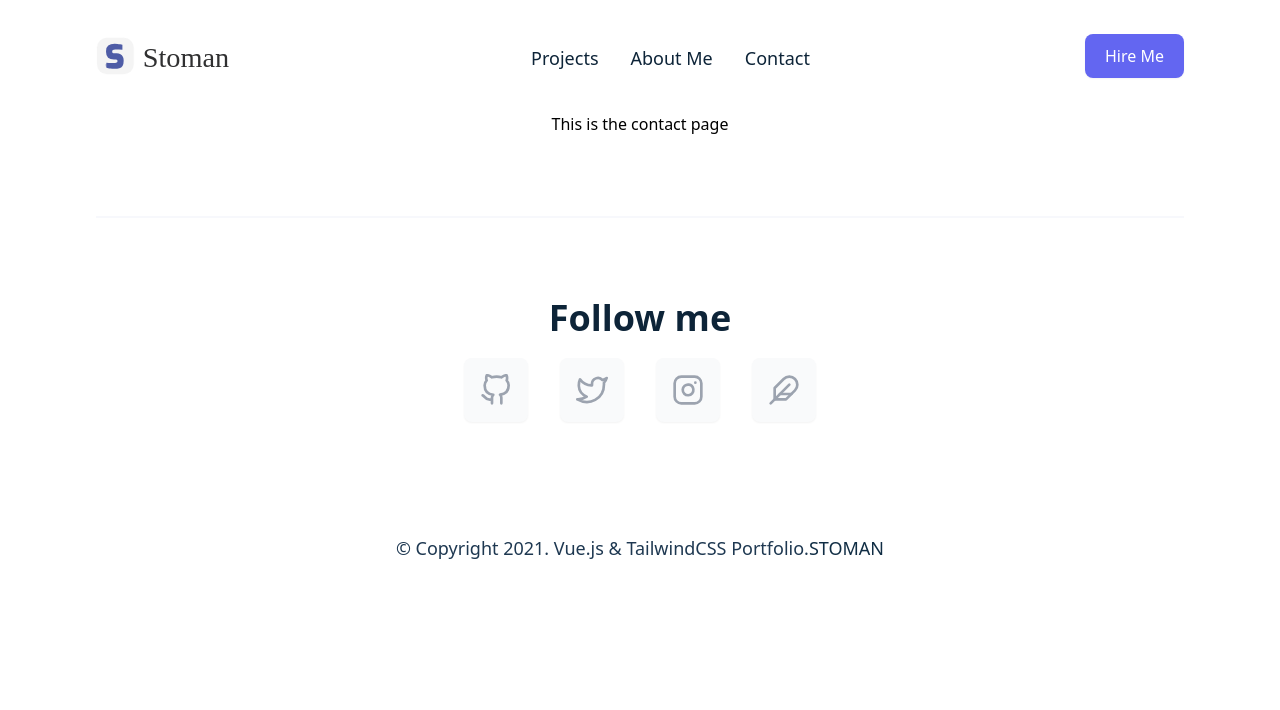
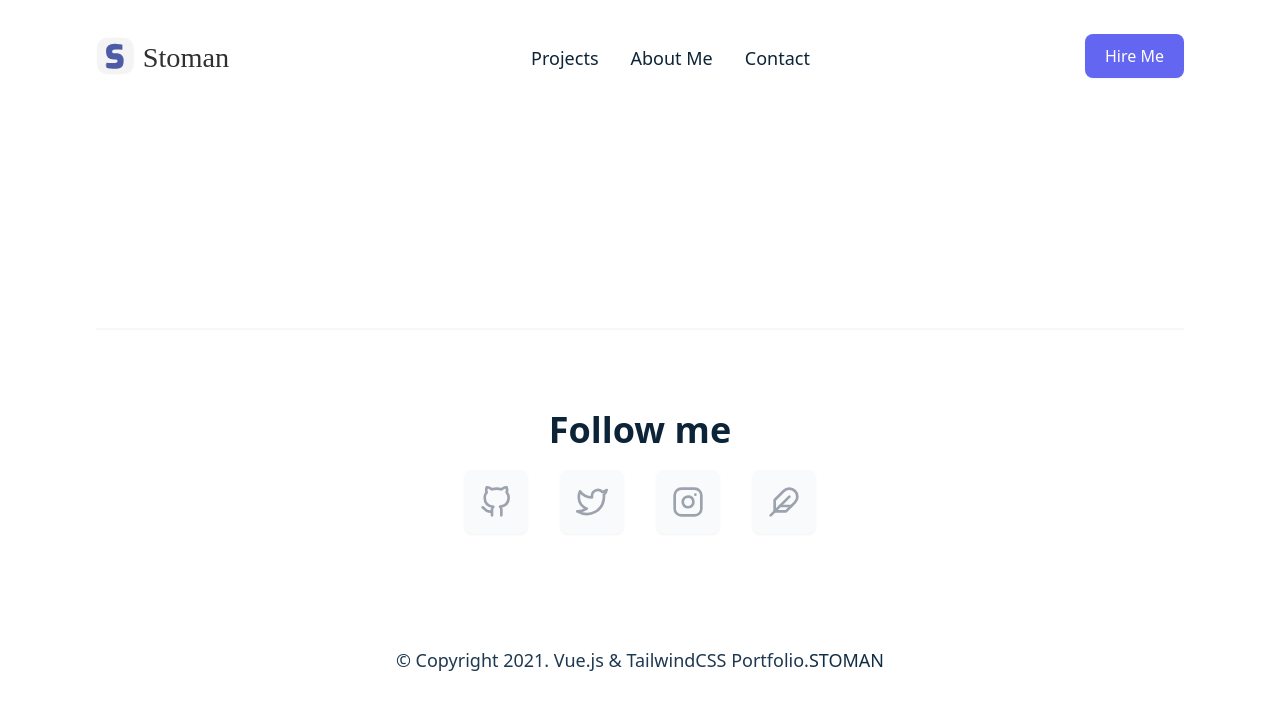
Before and after one commit to phoenix979797/portfolio, a React (Create React App) app: page /contact in a window 1280 px wide. Shown: the top 710 px of the page. Built offline with nearby package versions, Linux system fonts and the light colour scheme.

Commit message:
Contact components

```diff
--- a/src/components/AppHeader.js
+++ b/src/components/AppHeader.js
@@ -1,6 +1,6 @@
 import { Link } from 'react-router-dom';
 
-import logoLight from '../images/logo-light.svg';
+// import logoLight from '../images/logo-light.svg';
 import logoDark from '../images/logo-dark.svg';
 
 const AppHeader = () => {
--- /dev/null
+++ b/src/components/ContactDetails.js
@@ -0,0 +1,9 @@
+const ContactDetails = () => {
+	return (
+		<div>
+			<h1>Contact details</h1>
+		</div>
+	);
+};
+
+export default ContactDetails;
--- /dev/null
+++ b/src/components/ContactForm.js
@@ -0,0 +1,9 @@
+const ContactForm = () => {
+	return (
+		<div>
+			<h1>Contact form</h1>
+		</div>
+	);
+};
+
+export default ContactForm;
--- a/src/pages/Contact.js
+++ b/src/pages/Contact.js
@@ -1,8 +1,6 @@
 const Contact = () => {
 	return (
-		<div>
-			<h1>This is the contact page</h1>
-		</div>
+		<div className="container mx-auto sm:flex py-5 sm:py-10 mt-10 sm:mt-20"></div>
 	);
 };
 
```
